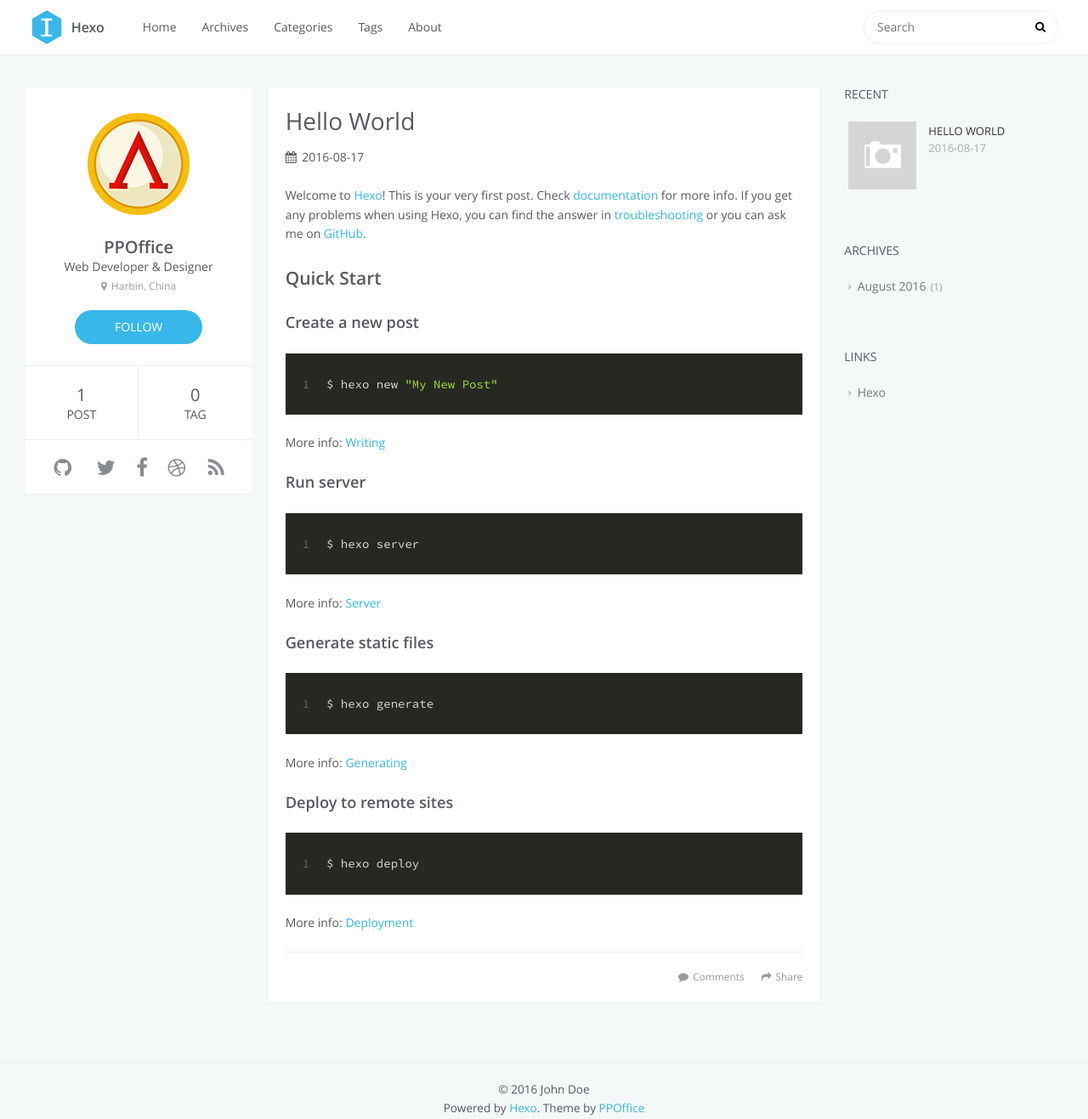
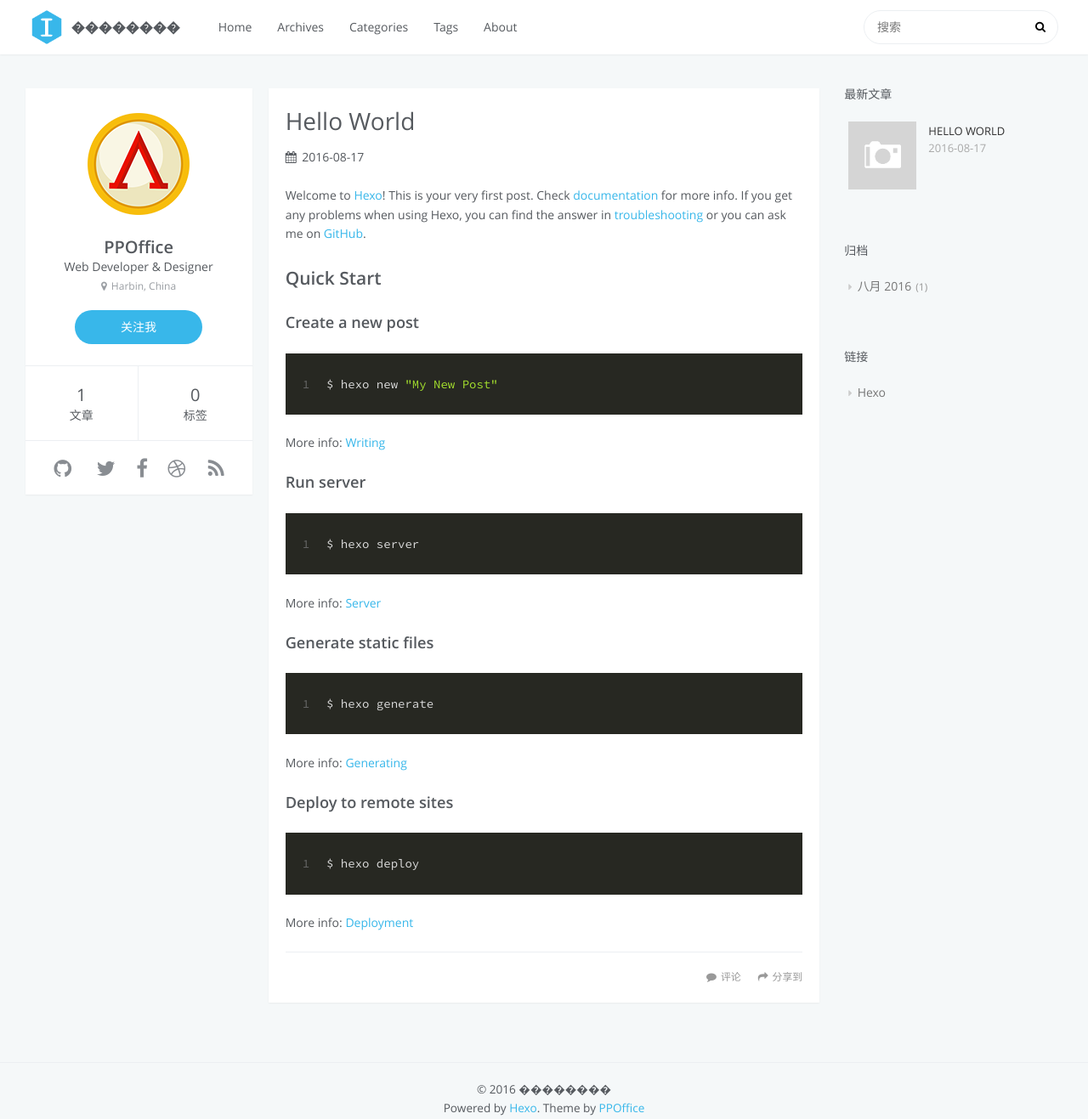
Before and after one commit to wxwx2011/wxwx2011.github.io, a plain HTML site: page index.html in a window 1280 px wide. Shown: the whole page at 85% size. Drawn offline with Linux system fonts and the light colour scheme; no server answers.

Commit message:
Site updated: 2016-08-17 12:55:38

```diff
--- a/index.html
+++ b/index.html
@@ -1,16 +1,19 @@
 <!DOCTYPE html>
-<html>
+<html lang=zh>
 <head>
     <meta charset="utf-8">
 
-    <title>Hexo</title>
+    <title>��������</title>
     <meta name="viewport" content="width=device-width, initial-scale=1, maximum-scale=1" />
-    <meta property="og:type" content="website">
-<meta property="og:title" content="Hexo">
-<meta property="og:url" content="http://yoursite.com/index.html">
-<meta property="og:site_name" content="Hexo">
+    <meta name="description" content="ѧϰ�ܽ� ˼������ ֪ʶ����">
+<meta property="og:type" content="website">
+<meta property="og:title" content="��������">
+<meta property="og:url" content="http://blog.wxwx.ml/index.html">
+<meta property="og:site_name" content="��������">
+<meta property="og:description" content="ѧϰ�ܽ� ˼������ ֪ʶ����">
 <meta name="twitter:card" content="summary">
-<meta name="twitter:title" content="Hexo">
+<meta name="twitter:title" content="��������">
+<meta name="twitter:description" content="ѧϰ�ܽ� ˼������ ֪ʶ����">
 
 
 
@@ -40,7 +43,7 @@
         <div class="outer">
             <a href="/" id="logo">
                 <i class="logo"></i>
-                <span class="site-title">Hexo</span>
+                <span class="site-title">��������</span>
             </a>
             <nav id="main-nav">
 
@@ -69,14 +72,14 @@
             <div id="search-form-wrap">
 
     <form class="search-form">
-        <input type="text" class="ins-search-input search-form-input" placeholder="Search" />
+        <input type="text" class="ins-search-input search-form-input" placeholder="搜索" />
         <button type="submit" class="search-form-submit"></button>
     </form>
     <div class="ins-search">
     <div class="ins-search-mask"></div>
     <div class="ins-search-container">
         <div class="ins-input-wrapper">
-            <input type="text" class="ins-search-input" placeholder="Type something..." />
+            <input type="text" class="ins-search-input" placeholder="想要查找什么..." />
             <span class="ins-close ins-selectable"><i class="fa fa-times-circle"></i></span>
         </div>
         <div class="ins-section-wrapper">
@@ -88,11 +91,11 @@
 (function (window) {
     var INSIGHT_CONFIG = {
         TRANSLATION: {
-            POSTS: 'Posts',
-            PAGES: 'Pages',
-            CATEGORIES: 'Categories',
-            TAGS: 'Tags',
-            UNTITLED: '(Untitled)',
+            POSTS: '文章',
+            PAGES: '页面',
+            CATEGORIES: '分类',
+            TAGS: '标签',
+            UNTITLED: '(未命名)',
         },
         ROOT_URL: '/',
         CONTENT_URL: '/content.json',
@@ -122,7 +125,7 @@
                 <td>
 
     <div class="search-form">
-        <input type="text" class="ins-search-input search-form-input" placeholder="Search" />
+        <input type="text" class="ins-search-input search-form-input" placeholder="搜索" />
     </div>
 
                 </td>
@@ -142,16 +145,16 @@
             <h2 id="name">PPOffice</h2>
             <h3 id="title">Web Developer &amp; Designer</h3>
             <span id="location"><i class="fa fa-map-marker"></i>Harbin, China</span>
-            <a id="follow" target="_blank" href="https://github.com/ppoffice/">FOLLOW</a>
+            <a id="follow" target="_blank" href="https://github.com/ppoffice/">关注我</a>
         </div>
         <div class="article-info profile-block">
             <div class="article-info-block">
                 1
-                <span>post</span>
+                <span>文章</span>
             </div>
             <div class="article-info-block">
                 0
-                <span>tag</span>
+                <span>标签</span>
             </div>
         </div>
 
@@ -251,7 +254,7 @@
 
 </div>
 
-    <a data-url="http://yoursite.com/2016/08/17/hello-world/" data-id="cirycqymm0000dsqi8jst57fh" class="article-share-link"><i class="fa fa-share"></i>Share</a>
+    <a data-url="http://blog.wxwx.ml/2016/08/17/hello-world/" data-id="ciryfd5e10000h0qi8o5ejbo8" class="article-share-link"><i class="fa fa-share"></i>分享到</a>
 <script>
     (function ($) {
         // Prevent duplicate binding
@@ -319,7 +322,7 @@
 
 
 
-        <a href="http://yoursite.com/2016/08/17/hello-world/#comments" class="article-comment-link disqus-comment-count" data-disqus-url="http://yoursite.com/2016/08/17/hello-world/">Comments</a>
+        <a href="http://blog.wxwx.ml/2016/08/17/hello-world/#comments" class="article-comment-link disqus-comment-count" data-disqus-url="http://blog.wxwx.ml/2016/08/17/hello-world/">评论</a>
 
 
         </footer>
@@ -334,7 +337,7 @@
 
 
     <div class="widget-wrap">
-        <h3 class="widget-title">recent</h3>
+        <h3 class="widget-title">最新文章</h3>
         <div class="widget">
             <ul id="recent-post" class="">
 
@@ -366,9 +369,9 @@
 
 
     <div class="widget-wrap">
-        <h3 class="widget-title">archives</h3>
+        <h3 class="widget-title">归档</h3>
         <div class="widget">
-            <ul class="archive-list"><li class="archive-list-item"><a class="archive-list-link" href="/archives/2016/08/">August 2016</a><span class="archive-list-count">1</span></li></ul>
+            <ul class="archive-list"><li class="archive-list-item"><a class="archive-list-link" href="/archives/2016/08/">八月 2016</a><span class="archive-list-count">1</span></li></ul>
         </div>
     </div>
 
@@ -379,7 +382,7 @@
 
 
     <div class="widget-wrap widget-list">
-        <h3 class="widget-title">links</h3>
+        <h3 class="widget-title">链接</h3>
         <div class="widget">
             <ul>
 
@@ -400,7 +403,7 @@
         <footer id="footer">
     <div class="outer">
         <div id="footer-info" class="inner">
-            &copy; 2016 John Doe<br>
+            &copy; 2016 ��������<br>
             Powered by <a href="http://hexo.io/" target="_blank">Hexo</a>. Theme by <a href="http://github.com/ppoffice">PPOffice</a>
         </div>
     </div>
```
Also changed, not shown: 2016/08/17/hello-world/index.html (+24 -24 lines), archives/2016/08/index.html (+27 -24 lines), archives/2016/index.html (+27 -24 lines), archives/index.html (+27 -24 lines).
